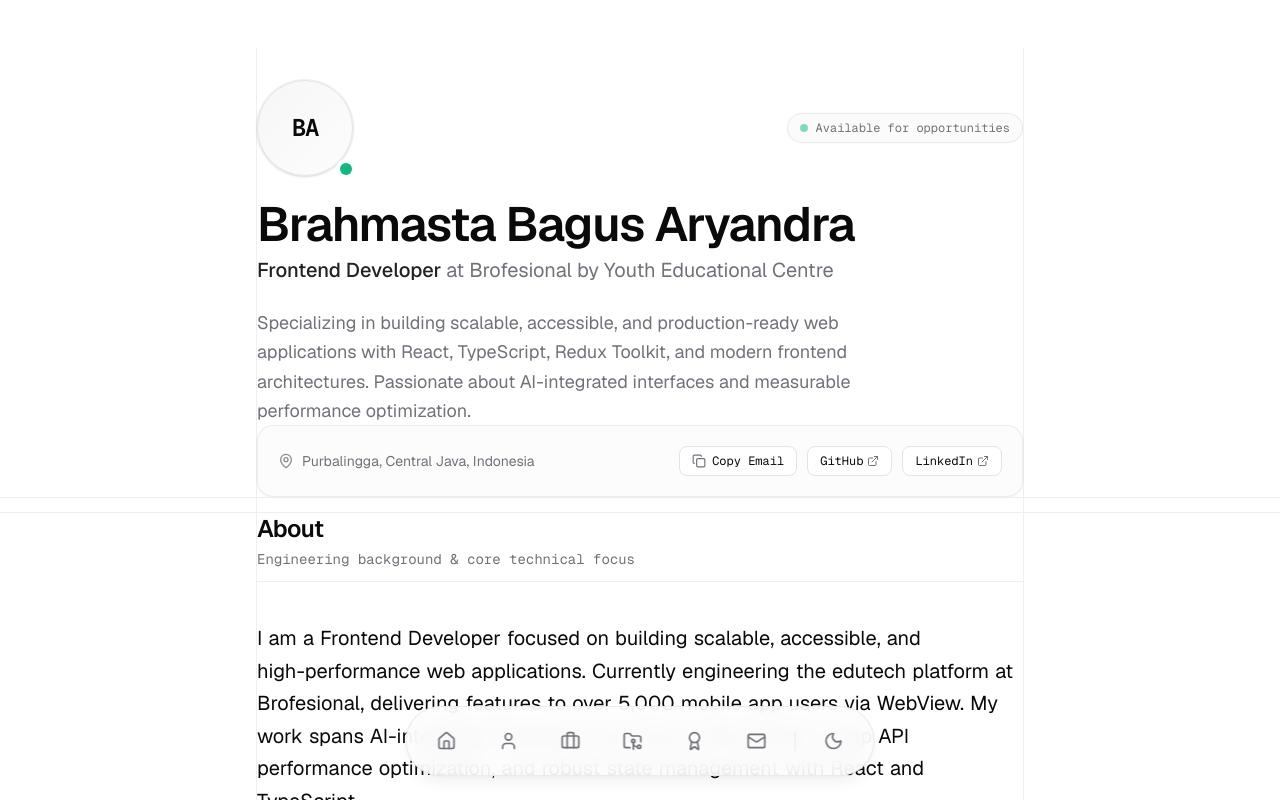
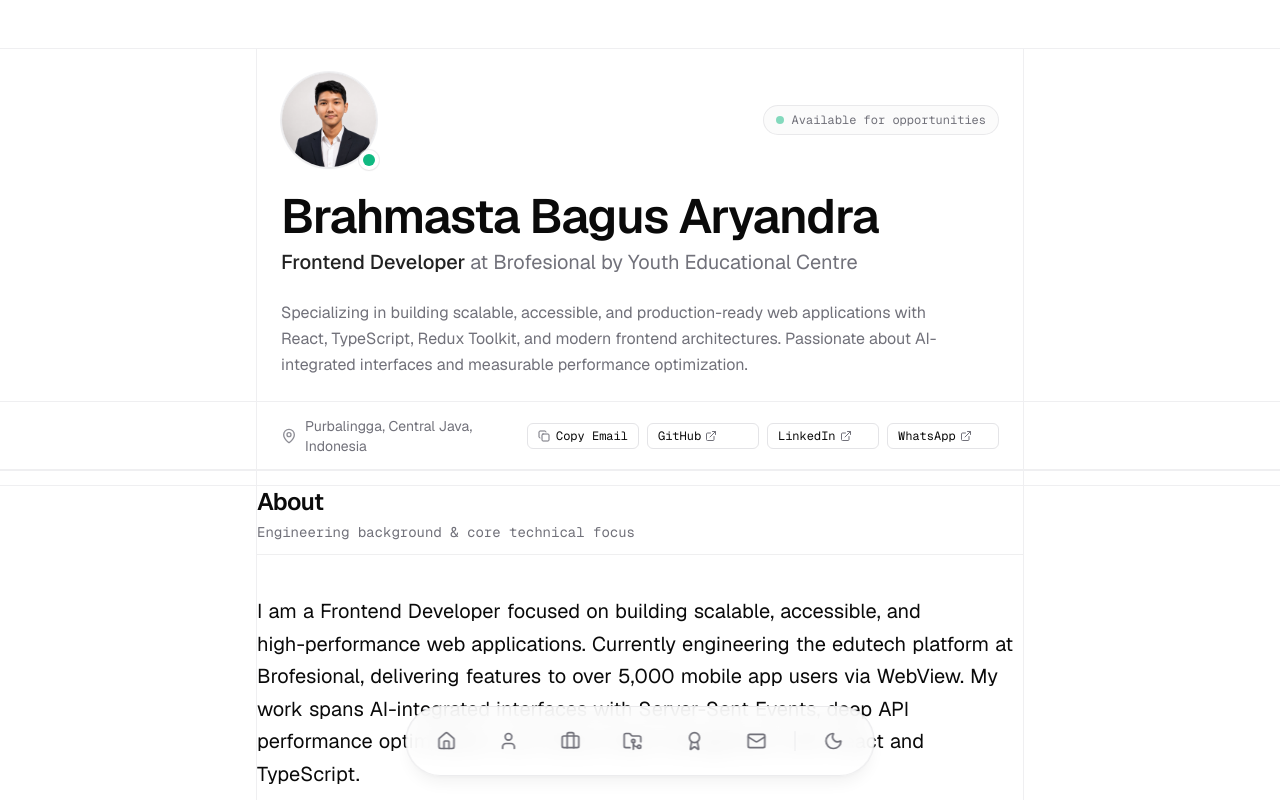
Before and after one commit to Brahmastabagus/portfolio, a Next.js app: page / in a window 1280 px wide. Shown: the top 800 px of the page. Built offline with nearby package versions, Linux system fonts and the light colour scheme.

Commit message:
feat(hero): integrate photo avatar and revamp quick overview with social actions

```diff
--- a/components/hero.tsx
+++ b/components/hero.tsx
@@ -1,18 +1,32 @@
 import React from "react";
+import Image from "next/image";
+import { cn } from "@/lib/utils";
 
-export function Hero() {
+export function Hero({ className }: { className?: string }) {
   return (
     <header
       id="hero"
-      className="flex flex-col gap-6 pt-4 sm:pt-8"
+      className={cn(
+        "screen-line-top screen-line-bottom relative bg-background p-4 sm:p-6 flex flex-col gap-6",
+        className
+      )}
       aria-label="Hero Section"
     >
       <div className="flex items-center justify-between gap-4">
-        {/* Monogram Avatar */}
-        <div className="relative size-20 sm:size-24 rounded-full border border-border bg-gradient-to-br from-muted/80 to-muted/20 flex items-center justify-center font-mono text-2xl font-semibold text-foreground select-none shadow-sm ring-1 ring-border/50">
-          <span className="tracking-tighter">BA</span>
+        {/* Photo Avatar with Availability Indicator */}
+        <div className="relative size-20 sm:size-24 select-none shrink-0">
+          <div className="size-full rounded-full overflow-hidden border border-border/80 shadow-xs ring-1 ring-border/50 relative bg-muted/40">
+            <Image
+              src="/avatar.jpg"
+              alt="Brahmasta Bagus Aryandra"
+              fill
+              priority
+              className="object-cover object-top"
+              sizes="(max-width: 640px) 80px, 96px"
+            />
+          </div>
           <div
-            className="absolute -bottom-1 -right-1 size-5 rounded-full bg-background flex items-center justify-center"
+            className="absolute -bottom-0.5 -right-0.5 size-5 rounded-full bg-background flex items-center justify-center shadow-xs ring-1 ring-border/60"
             title="Available for opportunities"
           >
             <span className="size-3 rounded-full bg-accent-green" />
@@ -38,7 +52,7 @@ export function Hero() {
         </p>
       </div>
 
-      <p className="text-base sm:text-lg text-muted-foreground leading-relaxed max-w-2xl">
+      <p className="text-sm sm:text-base text-muted-foreground leading-relaxed max-w-2xl">
         Specializing in building scalable, accessible, and production-ready
         web applications with React, TypeScript, Redux Toolkit, and modern
         frontend architectures. Passionate about AI-integrated interfaces and
--- a/components/quick-overview.tsx
+++ b/components/quick-overview.tsx
@@ -2,11 +2,11 @@
 
 import React, { useState } from "react";
 import { MapPin, Copy, Check, ExternalLink } from "lucide-react";
+import { cn } from "@/lib/utils";
 
-// Public email can be updated when provided by user
 const PUBLIC_EMAIL = "brahmastabagus@gmail.com";
 
-export function QuickOverview() {
+export function QuickOverview({ className }: { className?: string }) {
   const [copied, setCopied] = useState(false);
 
   const handleCopyEmail = async () => {
@@ -15,45 +15,41 @@ export function QuickOverview() {
       setCopied(true);
       setTimeout(() => setCopied(false), 2000);
     } catch {
-      // Fallback
       setCopied(false);
     }
   };
 
   return (
     <section
-      className="rounded-2xl border border-border/70 bg-card/60 backdrop-blur-xs p-4 sm:p-5 shadow-xs"
+      className={cn(
+        "screen-line-bottom relative bg-background px-4 sm:px-6 py-3.5 flex flex-col md:flex-row md:items-center justify-between gap-3 text-xs sm:text-sm",
+        className
+      )}
       aria-label="Quick Overview"
     >
-      <div className="flex flex-col md:flex-row md:items-center justify-between gap-4 text-sm">
-        {/* Metadata info */}
-        <div className="flex flex-col sm:flex-row sm:items-center gap-3 sm:gap-6 text-muted-foreground">
-          <div className="flex items-center gap-2">
-            <MapPin className="size-4 text-muted-foreground/80 shrink-0" />
+
+      {/* Location metadata */}
+      <div className="flex items-center gap-2 text-muted-foreground">
+        <MapPin className="size-3.5 sm:size-4 text-muted-foreground/80 shrink-0" />
         <span>Purbalingga, Central Java, Indonesia</span>
-          </div>
-          {/* <div className="flex items-center gap-2">
-            <Briefcase className="size-4 text-muted-foreground/80 shrink-0" />
-            <span>On-site / Hybrid (Edutech Platform)</span>
-          </div> */}
       </div>
 
       {/* Quick actions: Copy Email & Social Links */}
-        <div className="flex items-center gap-2.5 pt-2 sm:pt-0 border-t sm:border-t-0 border-border/60">
+      <div className="grid grid-cols-2 sm:grid-cols-4 items-center gap-2 pt-2 md:pt-0 border-t md:border-t-0 border-border/50 min-w-fit">
         <button
           type="button"
           onClick={handleCopyEmail}
-            className="inline-flex items-center gap-1.5 px-3 py-1.5 rounded-lg text-xs font-mono border border-border bg-background hover:bg-muted/80 text-foreground transition-colors focus-visible:outline-2 focus-visible:outline-accent-blue"
+          className="inline-flex items-center gap-1.5 px-2.5 py-1 rounded-md text-xs font-mono border border-border bg-background hover:bg-muted/80 text-foreground transition-colors cursor-pointer focus-visible:outline-2 focus-visible:outline-accent-blue"
           title={`Copy ${PUBLIC_EMAIL} to clipboard`}
         >
           {copied ? (
             <>
-                <Check className="size-3.5 text-accent-green" />
+              <Check className="size-3 text-accent-green" />
               <span className="text-accent-green font-medium">Copied!</span>
             </>
           ) : (
             <>
-                <Copy className="size-3.5 text-muted-foreground" />
+              <Copy className="size-3 text-muted-foreground" />
               <span>Copy Email</span>
             </>
           )}
@@ -63,7 +59,7 @@ export function QuickOverview() {
           href="https://github.com/Brahmastabagus"
           target="_blank"
           rel="noopener noreferrer"
-            className="inline-flex items-center gap-1 px-3 py-1.5 rounded-lg text-xs font-mono border border-border bg-background hover:bg-muted/80 text-foreground transition-colors focus-visible:outline-2 focus-visible:outline-accent-blue"
+          className="inline-flex items-center gap-1 px-2.5 py-1 rounded-md text-xs font-mono border border-border bg-background hover:bg-muted/80 text-foreground transition-colors focus-visible:outline-2 focus-visible:outline-accent-blue"
           aria-label="Visit Bagus on GitHub"
         >
           <span>GitHub</span>
@@ -74,13 +70,23 @@ export function QuickOverview() {
           href="https://linkedin.com/in/brahmasta-bagus"
           target="_blank"
           rel="noopener noreferrer"
-            className="inline-flex items-center gap-1 px-3 py-1.5 rounded-lg text-xs font-mono border border-border bg-background hover:bg-muted/80 text-foreground transition-colors focus-visible:outline-2 focus-visible:outline-accent-blue"
+          className="inline-flex items-center gap-1 px-2.5 py-1 rounded-md text-xs font-mono border border-border bg-background hover:bg-muted/80 text-foreground transition-colors focus-visible:outline-2 focus-visible:outline-accent-blue"
           aria-label="Visit Bagus on LinkedIn"
         >
           <span>LinkedIn</span>
           <ExternalLink className="size-3 text-muted-foreground" />
         </a>
-        </div>
+
+        <a
+          href="https://wa.me/6283113654031"
+          target="_blank"
+          rel="noopener noreferrer"
+          className="inline-flex items-center gap-1 px-2.5 py-1 rounded-md text-xs font-mono border border-border bg-background hover:bg-muted/80 text-foreground transition-colors focus-visible:outline-2 focus-visible:outline-accent-blue"
+          aria-label="Chat with Bagus on WhatsApp"
+        >
+          <span>WhatsApp</span>
+          <ExternalLink className="size-3 text-muted-foreground" />
+        </a>
       </div>
     </section>
   );
```
Lines whose indentation alone changed are shown as unchanged.
